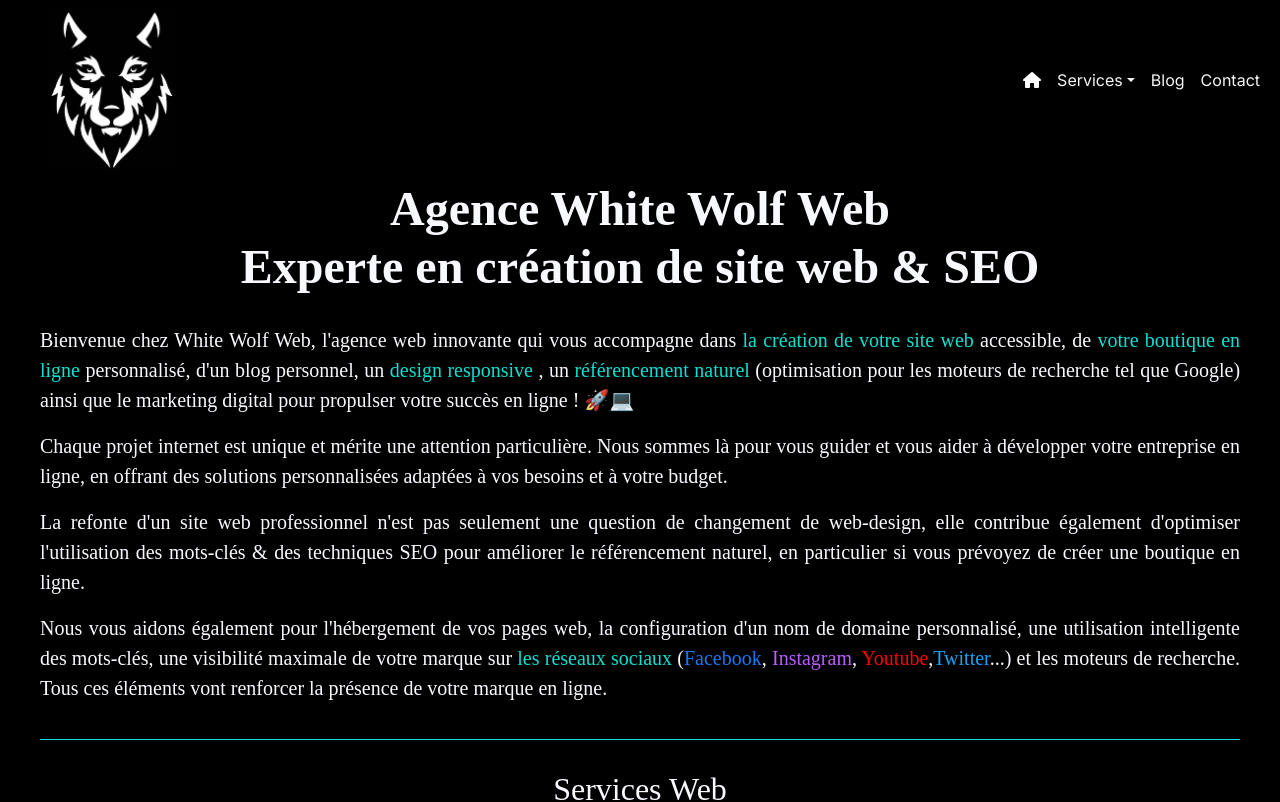
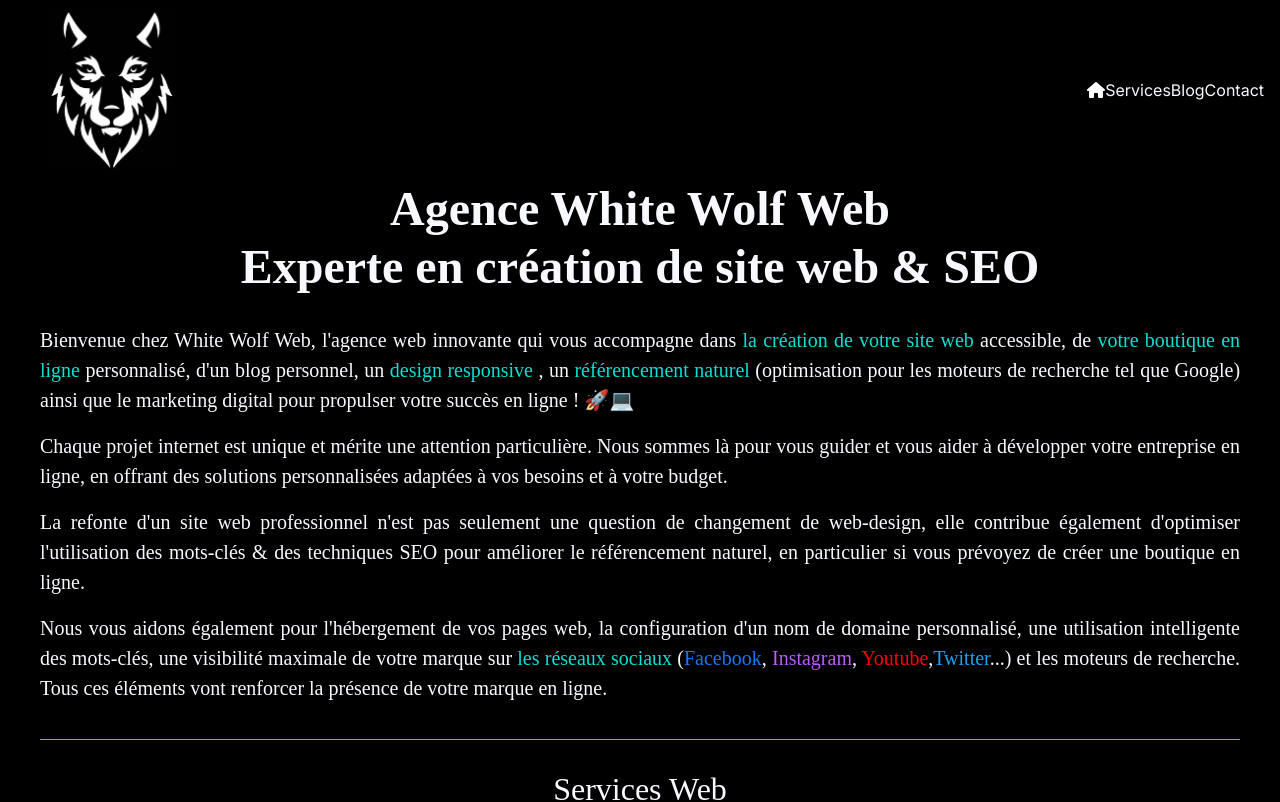
Before and after one commit to White-Wolf-Web/White-wolf-web.com, a Next.js app: page / in a window 1280 px wide. Shown: the top 802 px of the page. Built offline with nearby package versions, Linux system fonts and the light colour scheme.

Commit message:
5 oct 10 H 30

```diff
--- a/app/layout.js
+++ b/app/layout.js
@@ -7,7 +7,7 @@
 const inter = Inter({ subsets: ["latin"] });
 
 export const metadata = {
-	title: "White Wolf Web - Agence experte en création de sites web 💻 - SEO",
+	title: "Agence experte en création de sites web 💻 - SEO",
 	description:
 		"Agence Web innovante: création de sites web, e-commerce, design, accessibilité, référencement SEO et marketing digital pour propulser votre succès en ligne!🚀💻",
 	referrer: "origin-when-cross-origin",
--- a/components/Cards/BigCardHomePage.js
+++ b/components/Cards/BigCardHomePage.js
@@ -9,7 +9,7 @@
 				{imgSrc && <Image src={imgSrc} className="card-img-top" width={200} height={200} alt={`${titleAlt}`} />}
 				<div className={styles.separateImgTop}></div>
 				<div className="card-body">
-					<h2 className={styles.cardTitle}>{title}</h2>
+					<h3 className={styles.cardTitle}>{title}</h3>
 					<p className={styles.cardText}>{text}</p>
 				</div>
 			</div>
--- a/components/Cards/CardArticles.js
+++ b/components/Cards/CardArticles.js
@@ -8,7 +8,7 @@
     <div className={styles.cardArt}>
     <Image src={image} alt={alt} width={100} height={100} />
     <div>
-    <h2 className={styles.cardArtTitle}>{title}</h2>
+    <h3 className={styles.cardArtTitle}>{title}</h3>
     {description.split('\n').map((line, index) => (
               <p key={index} className={styles.cardArtDescription}>{line}</p>
           ))}
--- a/components/Cards/cardLangage.js
+++ b/components/Cards/cardLangage.js
@@ -1,7 +1,6 @@
 import styles from "./Card.module.css";
 import Image from "next/image";
 import LangageData from "../../data/langagesData.json";
-import Link from "next/link";
 
 function CardLangage({ title, alt, image, description, color, href, backgroundColor }) {
 	return (
--- a/components/Header/Header.module.css
+++ b/components/Header/Header.module.css
@@ -28,6 +28,53 @@
 .navbarMyStyle:hover::after {
 	transform: scaleX(1);
 }
+
+/* navbar.module.css */
+.navbar {
+	display: flex;
+	justify-content: space-between;
+	align-items: center;
+
+	padding: 0.5rem 1rem;
+  }
+
+  .navbarLink {
+	text-decoration: none;
+	color: white;
+	margin-right: 1rem;
+  }
+
+  .navDropdown {
+	position: relative;
+	display: inline-block;
+  }
+
+  .dropdownContent {
+	display: none;
+	position: absolute;
+	background-color: white;
+	min-width: 160px;
+	box-shadow: 0px 8px 16px 0px rgba(0,0,0,0.2);
+	z-index: 1;
+  }
+
+  .dropdownContent a {
+	color: black;
+	padding: 12px 16px;
+	display: block;
+  }
+
+  .dropdownContent a:hover {
+	background-color: #ddd;
+  }
+
+  .navDropdown:hover .dropdownContent {
+	display: block;
+  }
+
+
+
+
 @media (max-width: 778px) {
 .accueil {
 	display: none;
--- a/components/Header/Navbar.js
+++ b/components/Header/Navbar.js
@@ -2,7 +2,6 @@
 import React, { useState } from "react";
 import Modal from "@/utils/Modal";
 import styles from "./Header.module.css";
-import { Navbar, Container, Nav, NavDropdown } from "react-bootstrap";
 import { FontAwesomeIcon } from "@fortawesome/react-fontawesome";
 import { faHouse } from "@fortawesome/free-solid-svg-icons";
 
@@ -18,6 +17,25 @@
 	};
 
 	return (
+		<div className={styles.navbar}>
+		<a href="/" className={`${styles.navbarMyStyle} ${styles.accueil}`} aria-label="Acceuil" title="Acceuil">
+		<FontAwesomeIcon icon={faHouse} style={{ color: "#ffffff" }} alt="Acceuil" />
+		</a>
+		<div className={styles.navDropdown}>
+		  <a className={styles.navbarMyStyle}>Services</a>
+		  <div className={styles.dropdownContent}>
+			<a href="/articles/creation-site-web">Création de site web</a>
+			<a href="/articles/referencement-seo-google">SEO & Référencement</a>
+			<a href="/articles/reseaux-sociaux">Réseaux Sociaux</a>
+			<a href="/portfolio">Mon Portfolio</a>
+			<a href="/faq">FAQ</a>
+		  </div>
+		</div>
+		<a href="/blog" className={styles.navbarMyStyle}>Blog</a>
+		<a onClick={openModal} className={styles.navbarMyStyle}>Contact</a>
+		<Modal isOpen={modalIsOpen} closeModal={closeModal} />
+	  </div>
+		/*
 		<Navbar className={styles.navbar}>
 			<Container fluid>
 				<Navbar.Toggle aria-controls="navbarSupportedContent" />
@@ -46,6 +64,6 @@
 				</Navbar.Collapse>
 			</Container>
 			<Modal isOpen={modalIsOpen} closeModal={closeModal} />
-		</Navbar>
+		</Navbar> */
 	);
 }
--- a/data/langagesData.json
+++ b/data/langagesData.json
@@ -10,7 +10,7 @@
 	},
 	{
 		"title": "CSS3",
-		"alt": "carte CSS3 avec un logo sur fond Bleu.",
+		"alt": "carte CSS3 Bleu.",
 		"image": "/Assets/Icons/CSS3-L.webp",
 		"description": "CSS3 est utilisé pour la mise en page. Il permet de contrôler l'apparence des pages (couleurs, tailles, polices, espacements, etc.) pour les rendre plus attrayantes, plus fluides, plus responsives.",
 		"backgroundColor": "#1984D1",
@@ -19,7 +19,7 @@
 	},
 	{
 		"title": "JavaScript",
-		"alt": "Carte JS avec un logo sur fond jaune.",
+		"alt": "Carte JS jaune.",
 		"image": "/Assets/Icons/javascript-L.webp",
 		"description": "Javascript est un langage de programmation qui permet de rendre les sites interactifs. Il est exécuté sur le client (votre navigateur) et permet d'ajouter des fonctionnalités dynamiques à un site web statique.",
 		"backgroundColor": "#F7DF1E",
@@ -28,7 +28,7 @@
 	},
 	{
 		"title": "React",
-		"alt": "Carte React avec un logo de couleur bleu ciel.",
+		"alt": "Carte React bleu ciel.",
 		"image": "/Assets/Icons/react-L.webp",
 		"description": "React est une bibliothèque JavaScript crée et utilisé par Facebook (et donc Instagram) qui facilite la création d'interfaces utilisateur interactives. Il permet une mise à jour et un rendu efficaces des composants.",
 		"backgroundColor": "#61DAFB",
@@ -37,7 +37,7 @@
 	},
 	{
 		"title": "Next.js",
-		"alt": "Carte Next avec un logo sur fond noir.",
+		"alt": "Carte Next noir.",
 		"image": "/Assets/Icons/next-L.webp",
 		"description": "Next.js est un framework React qui fournit de nombreuses fonctionnalités supplémentaires comme le rendu côté serveur et la génération de sites statiques. Il améliore les performances de votre site. C’est l’avenir.",
 		"backgroundColor": "black",
@@ -46,7 +46,7 @@
 	},
 	{
 		"title": "Bootstrap",
-		"alt": "Carte Bootstrap avec un logo sur fond violet.",
+		"alt": "Carte Bootstrap violet.",
 		"image": "/Assets/Icons/bootstrap-L.webp",
 		"description": "Bootstrap est un framework CSS qui facilite la création de designs responsifs. Il comprend une multitude de composants réutilisables pour la navigation, les modales, ainsi que des utilitaires pour la mise en page",
 		"backgroundColor": "#9364D9",
```
Also changed, not shown: 1 other file (tests, documents, lock files or other folders).
